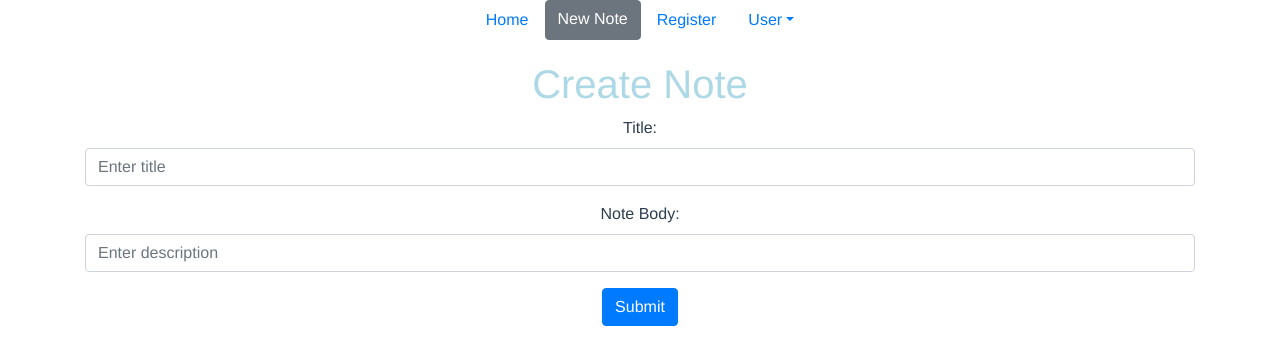
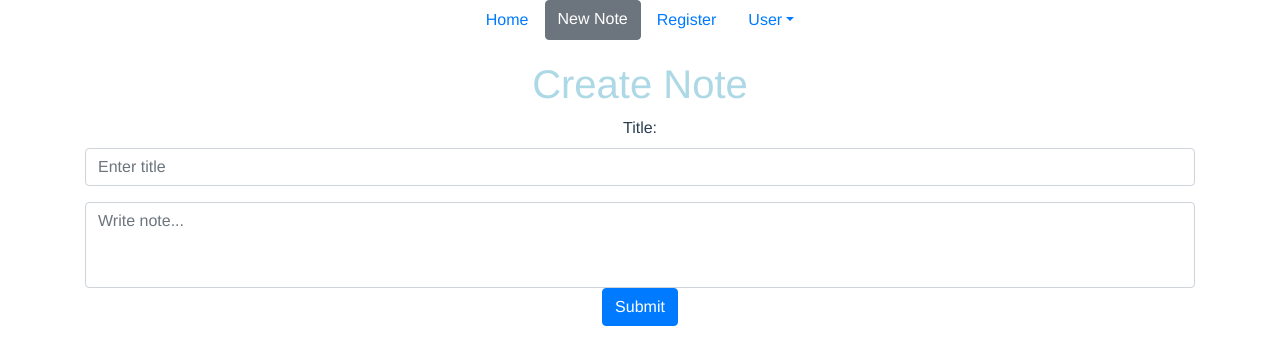
Before and after one commit to spno77/NoteApp, a Vue app in the folder frontend/: page /create in a window 1280 px wide. Shown: the top 364 px of the page. Built offline with nearby package versions, Linux system fonts and the light colour scheme.

Commit message:
changed form

```diff
--- a/frontend/src/components/NoteCreate.vue
+++ b/frontend/src/components/NoteCreate.vue
@@ -17,16 +17,16 @@
         ></b-form-input>
       </b-form-group>
 
-      <b-form-group id="input-group-2" label="Note Body:" label-for="input-2">
-        <b-form-input
-          id="input-2"
-          v-model="note.body"
-          required
-          placeholder="Enter description"
-        ></b-form-input>
-      </b-form-group>
+      <b-form-textarea
+      id="textarea"
+      v-model="note.body"
+      placeholder="Write note..."
+      rows="3"
+      max-rows="6"
+    ></b-form-textarea>
 
-      <b-button  v-on:click="onSubmit" variant="primary">Submit</b-button>
+
+      <b-button v-on:click="onSubmit" variant="primary">Submit</b-button>
     </b-form>
 
      </b-container>
```
